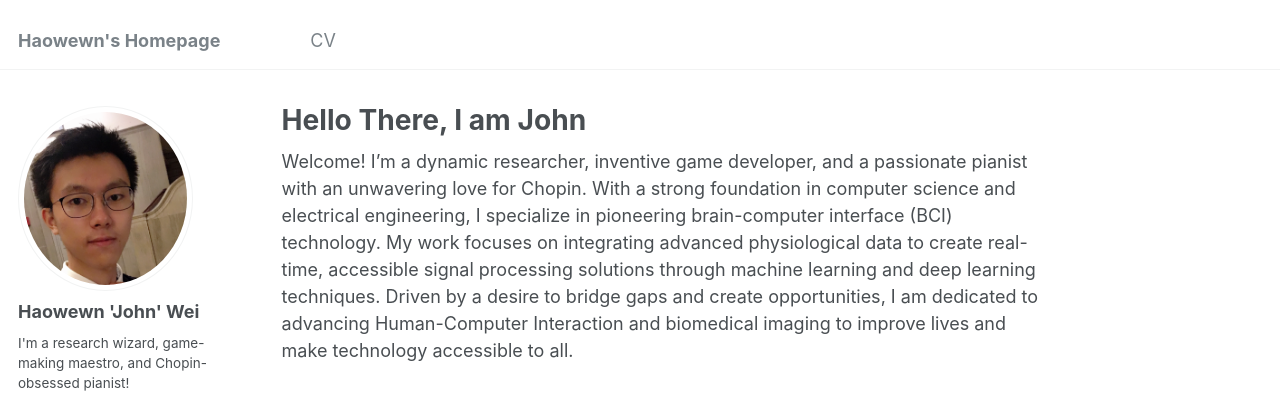
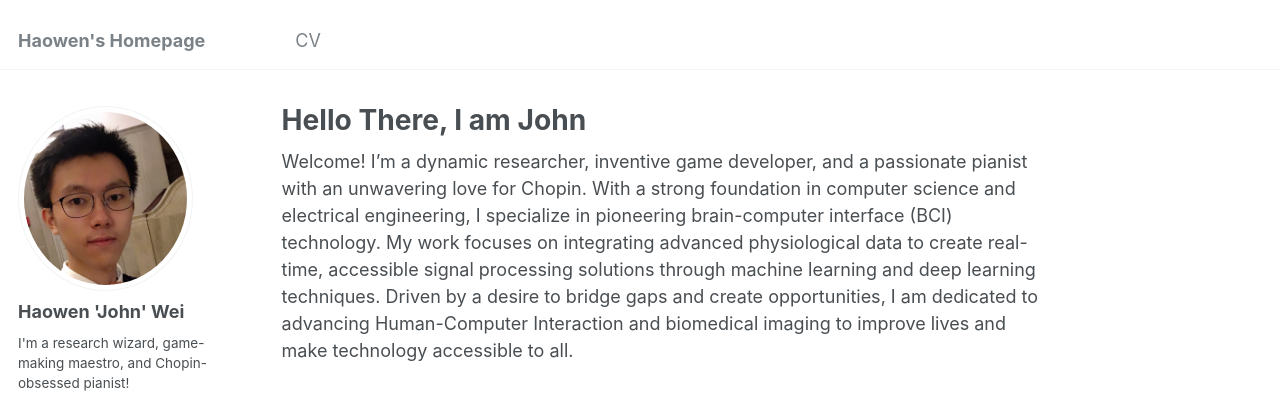
Before and after one commit to HaowenWeiJohn/haowenweijohn.github.io, a Jekyll site: the page built from archived/about.md, in a window 1280 px wide. Shown: the top 407 px of the page. Built offline with Jekyll 4.4.1, drawn with Linux system fonts in a browser that asks for light colours; some web fonts are replaced.

Commit message:
Update _config.yml
Fix name

```diff
--- a/_config.yml
+++ b/_config.yml
@@ -8,7 +8,7 @@
 
 # Basic Site Settings
 locale                   : "en-US"
-title                    : "Haowewn's Homepage"
+title                    : "Haowen's Homepage"
 title_separator          : "-"
 name                     : &name "Haowen 'John' Wei"
 description              : &description "personal description"
@@ -22,7 +22,7 @@ repository               : "HaowenWeiJohn"
 author:
   # Biographic information
   avatar           : "avatar.png"
-  name             : "Haowewn 'John' Wei"
+  name             : "Haowen 'John' Wei"
   pronouns         : # example: "she/her"
   bio              : "I'm a research wizard, game-making maestro, and Chopin-obsessed pianist!"
   location         : "Boston, MA"
```
